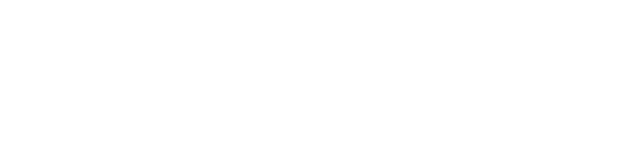
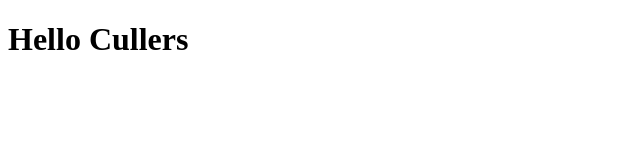
Before and after one commit to Zurungbeepen/Advance-Java-, a plain HTML site: page index.html in a window 1280 px wide. Shown: the whole page, without its empty margins (0-640 px from the left). Drawn offline with Linux system fonts and the light colour scheme.

Commit message:
Added content to index.html

```diff
--- a/index.html
+++ b/index.html
@@ -6,6 +6,6 @@
     <title>Document</title>
 </head>
 <body>
-
+    <h1>Hello Cullers</h1>
 </body>
 </html>
```
